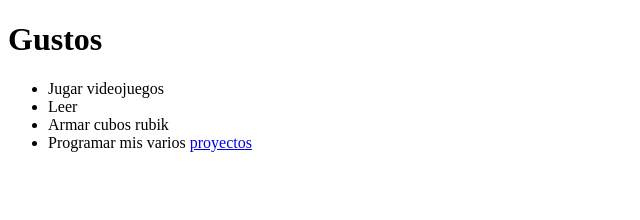
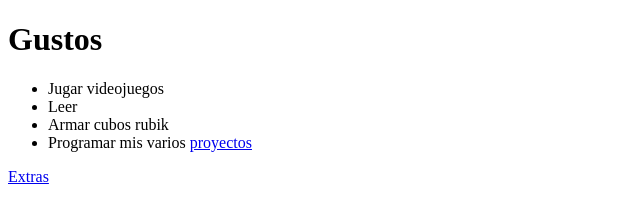
Before and after one commit to diegolara31/desarrollo_web, a website: page index.html in a window 1280 px wide. Shown: the full height of the page, 0-640 px from the left. Drawn offline with Linux system fonts and the light colour scheme.

Commit message:
Add link to Extras page in index.html

```diff
--- a/index.html
+++ b/index.html
@@ -13,5 +13,6 @@
         <li>Armar cubos rubik</li>
         <li>Programar mis varios <a href="https://delg.dev">proyectos</a></li>
     </ul>
+    <a href="/extra">Extras</a>
 </body>
 </html>
```
Also changed, not shown: 2nd.html (+1 -0 lines).
